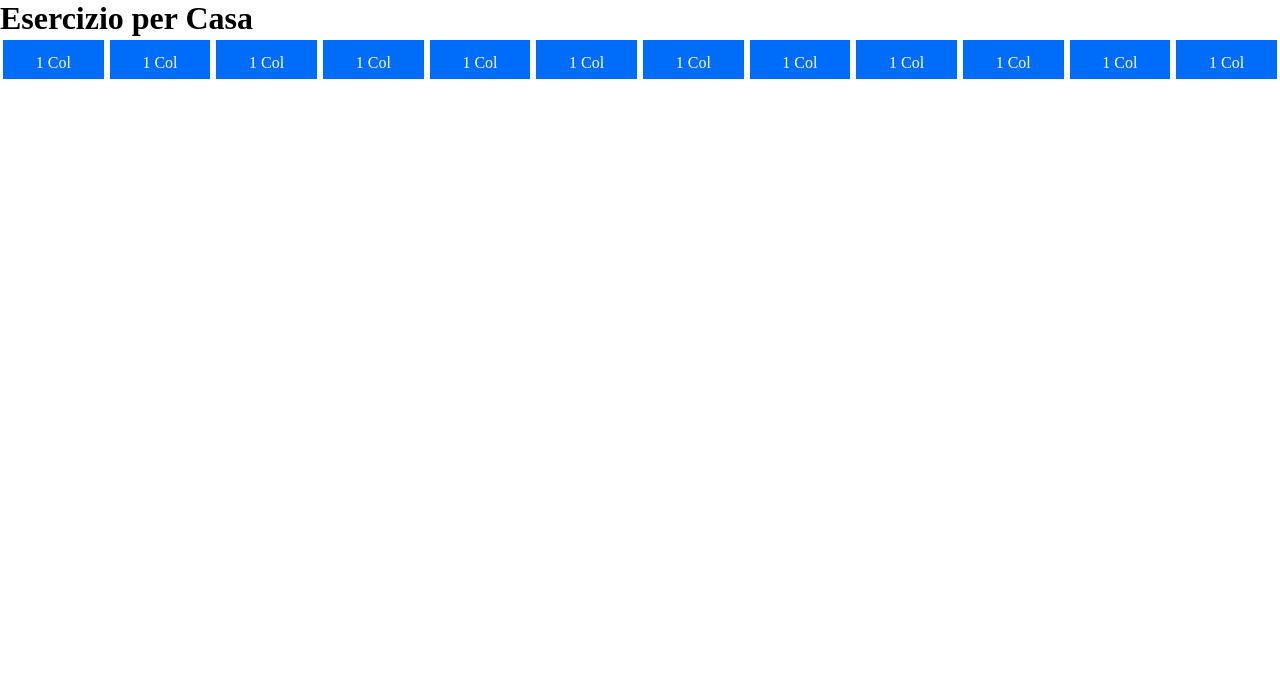
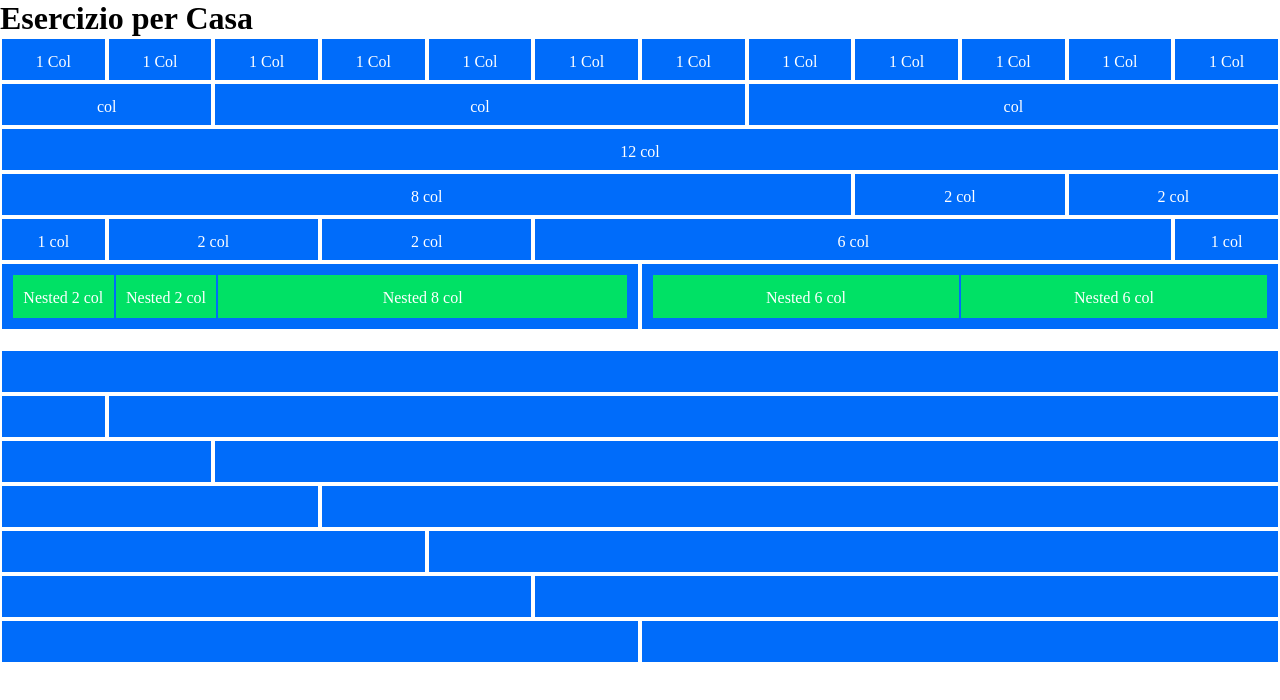
Before and after one commit to Paparellav/html-css-12bool, a plain HTML site: page index.html in a window 1280 px wide. Drawn offline with Linux system fonts and the light colour scheme.

Commit message:
row aggiunte - prossimo step offset

```diff
--- a/css/style.css
+++ b/css/style.css
@@ -3,7 +3,15 @@
     height: 45px;
     line-height: 45px;
     text-align: center;
-    border: 3px solid white;
+    border: 2px solid white;
+}
+
+.nested-box {
+    width: 100%;
+    height: 45px;
+    line-height: 45px;
+    text-align: center;
+    border: 1.5px solid #006cfa;
 }
 
 .bg-blue {
@@ -15,3 +23,8 @@
     background-color: #00e165;
     color: white;
 }
+
+#special-row {
+    border: 2px solid white;
+    padding: 10px;
+}
--- a/index.html
+++ b/index.html
@@ -11,6 +11,8 @@
 <body>
     <div class="container">
         <h1>Esercizio per Casa</h1>
+
+        <!-- ROW 1 -->
         <div class="row">
             <div class="col-xs-1">
                 <div class="box bg-blue">
@@ -73,6 +75,228 @@
                 </div>
             </div>
         </div>
+        <!-- /ROW 1 -->
+
+        <!-- ROW 2 -->
+        <div class="row">
+            <div class="col-xs-2">
+                <div class="box bg-blue">
+                    col
+                </div>
+            </div>
+            <div class="col-xs-5">
+                <div class="box bg-blue">
+                    col
+                </div>
+            </div>
+            <div class="col-xs-5">
+                <div class="box bg-blue">
+                    col
+                </div>
+            </div>
+        </div>
+        <!-- /ROW 2 -->
+
+        <!-- ROW 3 -->
+        <div class="row">
+            <div class="col-xs-12">
+                <div class="box bg-blue">
+                    12 col
+                </div>
+            </div>
+        </div>
+        <!-- /ROW 3 -->
+
+        <!-- ROW 4 -->
+        <div class="row">
+            <div class="col-xs-8">
+                <div class="box bg-blue">
+                    8 col
+                </div>
+            </div>
+            <div class="col-xs-2">
+                <div class="box bg-blue">
+                    2 col
+                </div>
+            </div>
+            <div class="col-xs-2">
+                <div class="box bg-blue">
+                    2 col
+                </div>
+            </div>
+        </div>
+        <!-- /ROW 4 -->
+
+        <!-- ROW 5 -->
+        <div class="row">
+            <div class="col-xs-1">
+                <div class="box bg-blue">
+                    1 col
+                </div>
+            </div>
+            <div class="col-xs-2">
+                <div class="box bg-blue">
+                    2 col
+                </div>
+            </div>
+            <div class="col-xs-2">
+                <div class="box bg-blue">
+                    2 col
+                </div>
+            </div>
+            <div class="col-xs-6">
+                <div class="box bg-blue">
+                    6 col
+                </div>
+            </div>
+            <div class="col-xs-1">
+                <div class="box bg-blue">
+                    1 col
+                </div>
+            </div>
+        </div>
+        <!-- /ROW 5 -->
+
+        <!-- ROW 6 -->
+        <div class="row">
+            <div class="col-xs-6 bg-blue" id="special-row">
+                <div class="row">
+                    <div class="col-xs-2">
+                        <div class="nested-box bg-green">
+                            Nested 2 col
+                        </div>
+                    </div>
+                    <div class="col-xs-2">
+                        <div class="nested-box bg-green">
+                            Nested 2 col
+                        </div>
+                    </div>
+                    <div class="col-xs-8">
+                        <div class="nested-box bg-green">
+                            Nested 8 col
+                        </div>
+                    </div>
+                </div>
+            </div>
+            <div class="col-xs-6 bg-blue" id="special-row">
+                <div class="row">
+                    <div class="col-xs-6">
+                        <div class="nested-box bg-green">
+                            Nested 6 col
+                        </div>
+                    </div>
+                    <div class="col-xs-6">
+                        <div class="nested-box bg-green">
+                            Nested 6 col
+                        </div>
+                    </div>
+                </div>
+            </div>
+        </div>
+        <!-- /ROW 6 -->
+
+        <br>
+
+        <!-- ROW 7 -->
+        <div class="row">
+            <div class="col-xs-12">
+                <div class="box bg-blue">
+
+                </div>
+            </div>
+        </div>
+        <!-- /ROW 7 -->
+
+        <!-- ROW 8 -->
+        <div class="row">
+            <div class="col-xs-1">
+                <div class="box bg-blue">
+
+                </div>
+            </div>
+            <div class="col-xs-11">
+                <div class="box bg-blue">
+
+                </div>
+            </div>
+        </div>
+        <!-- /ROW 8 -->
+
+        <!-- ROW 9 -->
+        <div class="row">
+            <div class="col-xs-2">
+                <div class="box bg-blue">
+
+                </div>
+            </div>
+            <div class="col-xs-10">
+                <div class="box bg-blue">
+
+                </div>
+            </div>
+        </div>
+        <!-- /ROW 9 -->
+
+        <!-- ROW 10 -->
+        <div class="row">
+            <div class="col-xs-3">
+                <div class="box bg-blue">
+
+                </div>
+            </div>
+            <div class="col-xs-9">
+                <div class="box bg-blue">
+
+                </div>
+            </div>
+        </div>
+        <!-- /ROW 10 -->
+
+        <!-- ROW 11 -->
+        <div class="row">
+            <div class="col-xs-4">
+                <div class="box bg-blue">
+
+                </div>
+            </div>
+            <div class="col-xs-8">
+                <div class="box bg-blue">
+
+                </div>
+            </div>
+        </div>
+        <!-- /ROW 11 -->
+
+        <!-- ROW 12 -->
+        <div class="row">
+            <div class="col-xs-5">
+                <div class="box bg-blue">
+
+                </div>
+            </div>
+            <div class="col-xs-7">
+                <div class="box bg-blue">
+
+                </div>
+            </div>
+        </div>
+        <!-- /ROW 12 -->
+
+        <!-- ROW 13 -->
+        <div class="row">
+            <div class="col-xs-6">
+                <div class="box bg-blue">
+
+                </div>
+            </div>
+            <div class="col-xs-6">
+                <div class="box bg-blue">
+
+                </div>
+            </div>
+        </div>
+        <!-- /ROW 13 -->
+
     </div>
 </body>
 </html>
```
